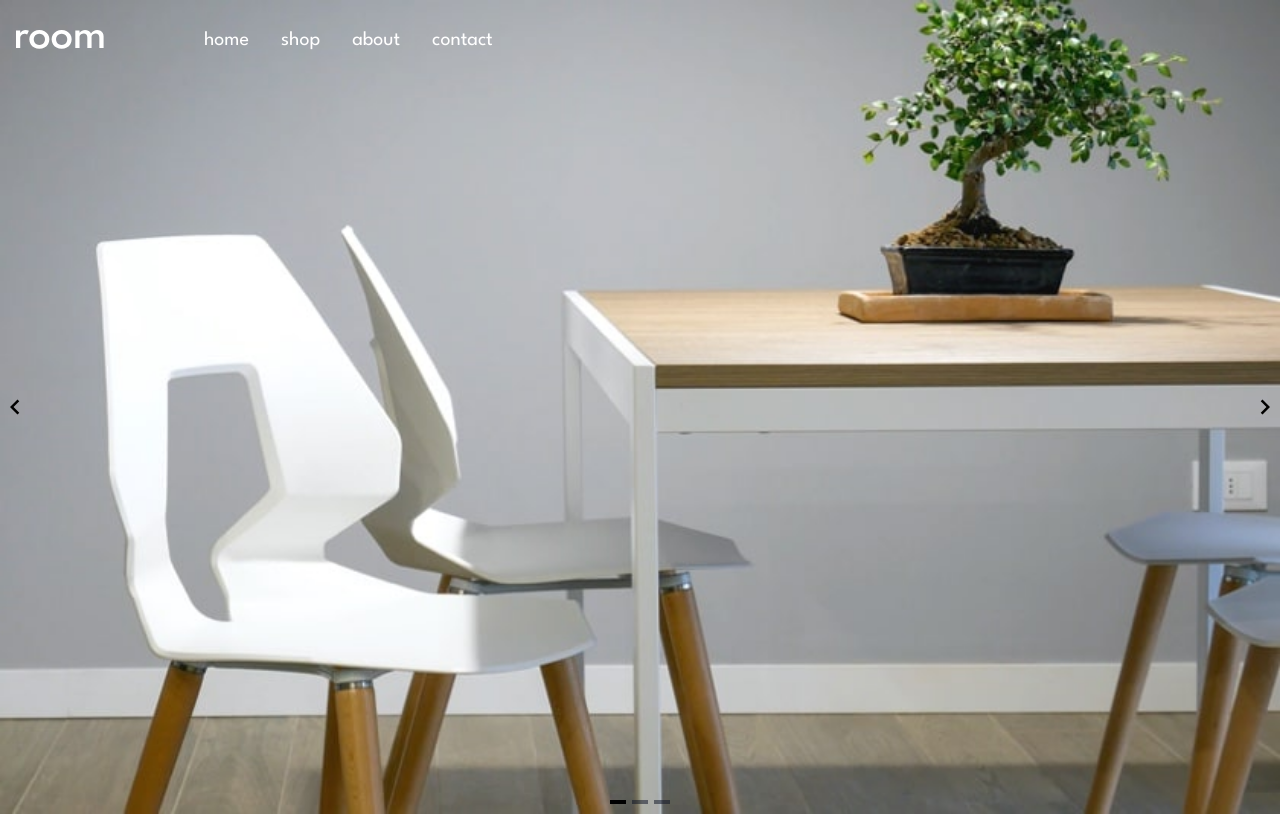
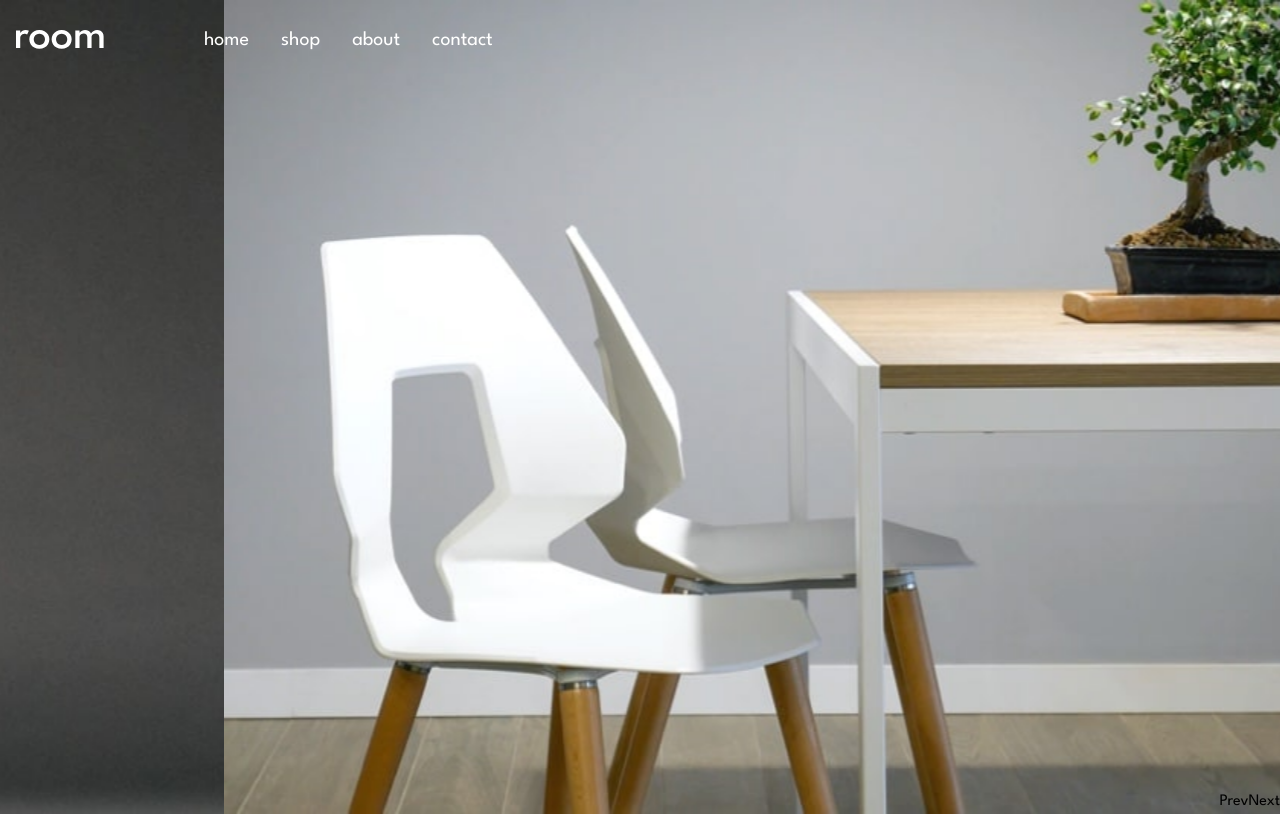
Before and after one commit to DannyHTML/Room-homepage, a Vue app: page / in a window 1280 px wide. Built offline with nearby package versions, Linux system fonts and the light colour scheme.

Commit message:
Added TODO

```diff
--- a/src/components/ImageSlider.vue
+++ b/src/components/ImageSlider.vue
@@ -1,5 +1,5 @@
 <template>
-  <Carousel v-bind="carouselConfig">
+  <Carousel ref="carousel" v-bind="carouselConfig">
     <Slide v-for="(image, index) in images" :key="index">
       <picture class="h-full w-full">
         <source :srcset="image.desktop" media="(min-width: 768px)" />
@@ -8,8 +8,11 @@
     </Slide>
 
     <template #addons>
-      <Navigation />
-      <Pagination />
+      <!-- TODO: Create custom navigation buttons, 1 button component -->
+      <div class="absolute right-0 bottom-0">
+        <button @click="carousel!.prev()">Prev</button>
+        <button @click="carousel!.next()">Next</button>
+      </div>
     </template>
   </Carousel>
 </template>
@@ -17,6 +20,9 @@
 <script setup lang="ts">
 import { Carousel, Navigation, Pagination, Slide } from 'vue3-carousel';
 import 'vue3-carousel/carousel.css';
+import { ref } from 'vue';
+
+const carousel = ref<InstanceType<typeof Carousel> | null>(null);
 
 defineProps<{
   images: {
@@ -28,7 +34,7 @@ defineProps<{
 const carouselConfig = {
   itemsToShow: 1,
   wrapAround: true,
-  //   autoplay: 1000,
+  autoplay: 1000,
   pauseAutoplayOnHover: true,
   transition: 800,
 };
```
